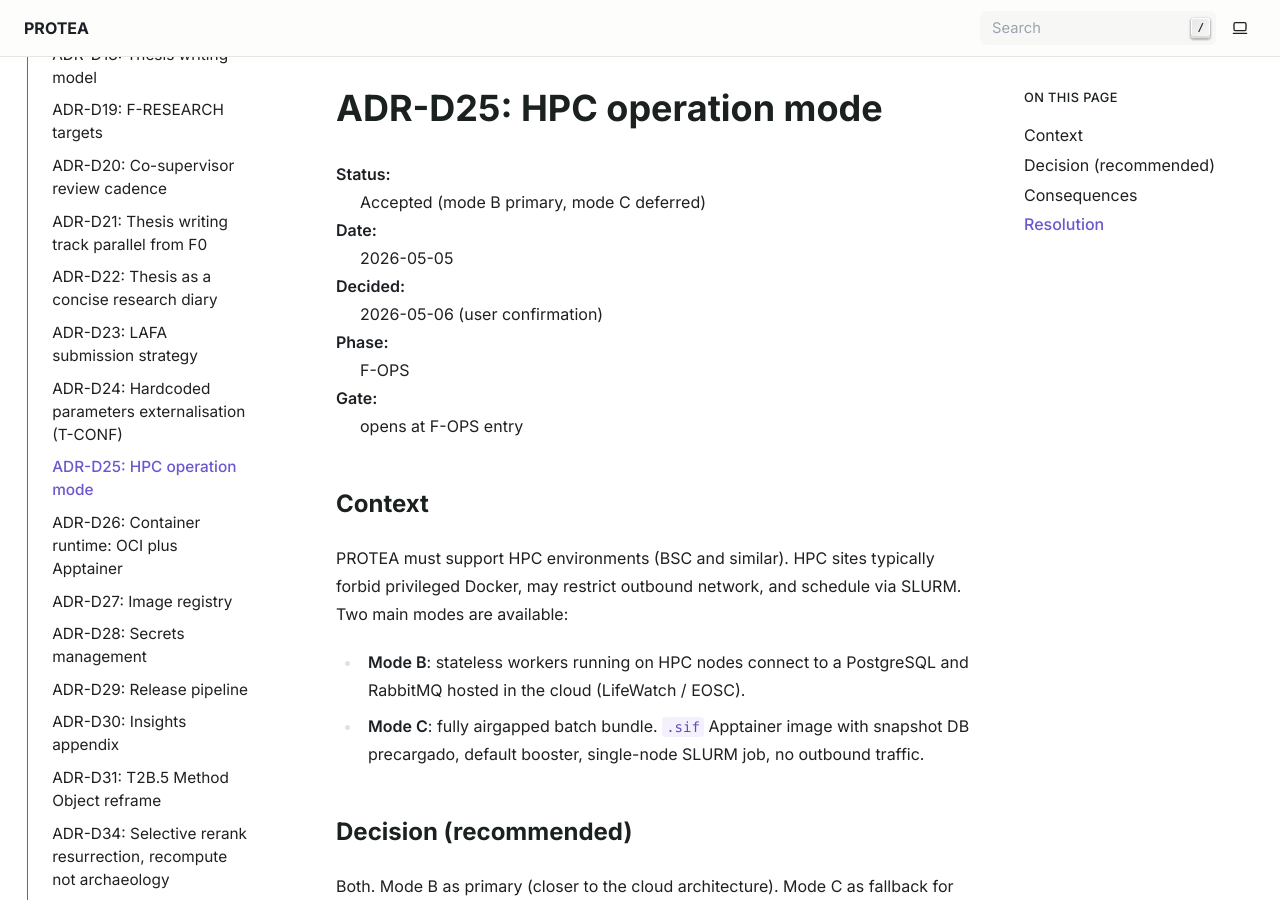
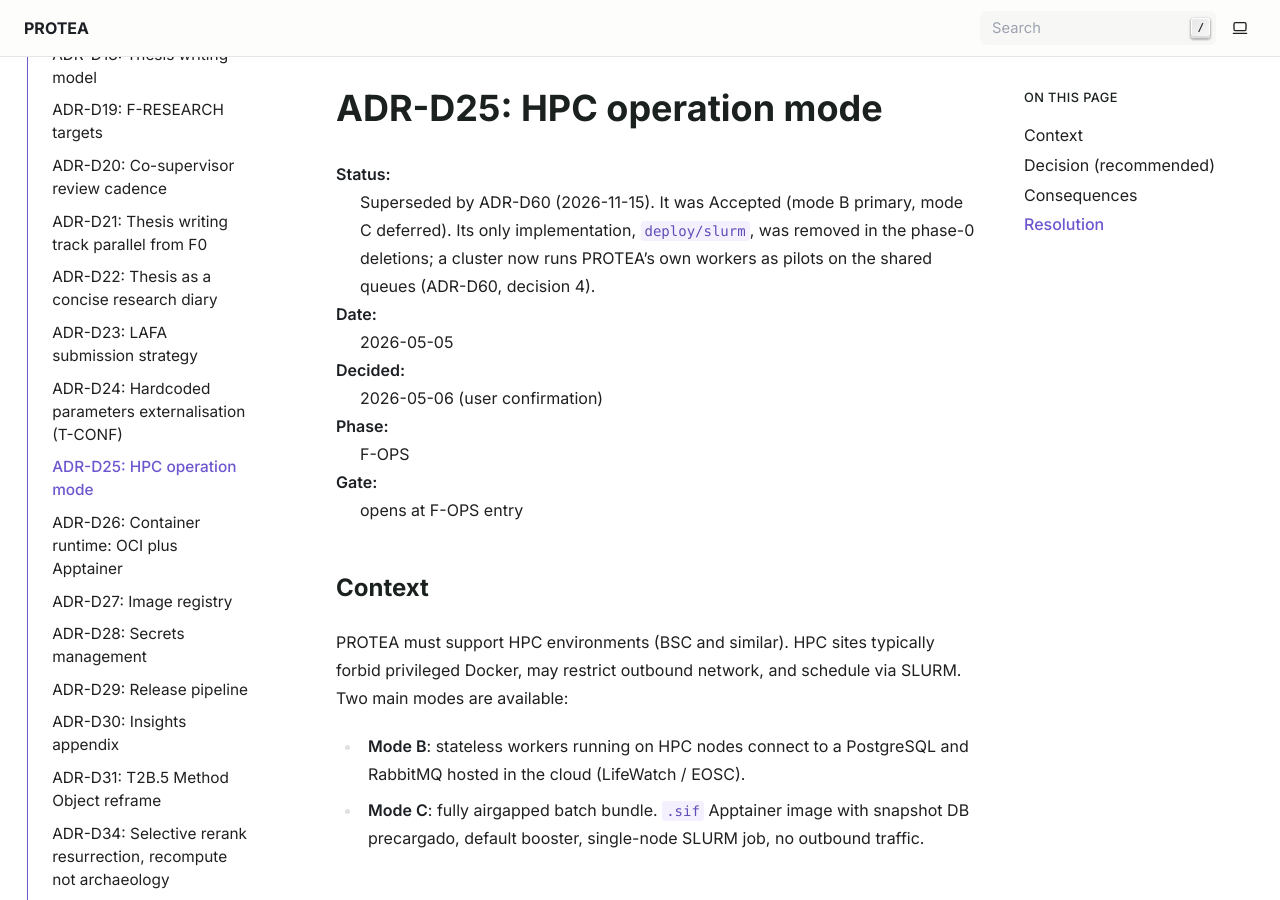
Before and after one commit to frapercan/PROTEA, a Sphinx documentation site: the page built from docs/source/adr/D25-hpc-mode.rst, in a window 1280 px wide and 900 px high. Built offline with Sphinx 7.4.7, drawn with Linux system fonts in a browser that asks for light colours.

Commit message:
ADR-D25 queda sustituido por D60: su unica implementacion, deploy/slurm, se ha borrado

```diff
--- a/docs/source/adr/D25-hpc-mode.rst
+++ b/docs/source/adr/D25-hpc-mode.rst
@@ -1,7 +1,10 @@
 ADR-D25: HPC operation mode
 =============================
 
-:Status: Accepted (mode B primary, mode C deferred)
+:Status: Superseded by ADR-D60 (2026-11-15). It was Accepted (mode B primary,
+         mode C deferred). Its only implementation, ``deploy/slurm``, was
+         removed in the phase-0 deletions; a cluster now runs PROTEA's own
+         workers as pilots on the shared queues (ADR-D60, decision 4).
 :Date: 2026-05-05
 :Decided: 2026-05-06 (user confirmation)
 :Phase: F-OPS
--- a/docs/source/adr/index.rst
+++ b/docs/source/adr/index.rst
@@ -205,7 +205,7 @@ later revision) or *Superseded* (a named later decision replaces it).
      - F0 (closed)
    * - D25
      - :doc:`HPC operation mode <D25-hpc-mode>`
-     - Pending
+     - Superseded by D60
      - gate at F-OPS
    * - D26
      - :doc:`Container runtime: OCI plus Apptainer <D26-container-runtime>`
```
